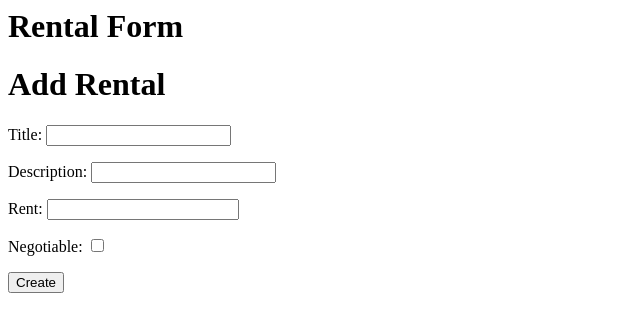
After one commit to dpakach/RentalService, a Django app: page /rentals/create/ in a window 1280 px wide. The commit adds this page. Shown: the top 332 px of the page, without its empty margins (0-640 px from the left). Run offline with Django 3.2, Linux system fonts and the light colour scheme.

Commit message:
New view for creating rentals
A basic view for creating rentals added.
Doesn't contains all the fields, validation and other stuff

```diff
--- /dev/null
+++ b/RentalService/rentals/forms.py
@@ -0,0 +1,10 @@
+from django import forms
+
+from .models import Rental
+
+
+class RentalCreateForm(forms.ModelForm):
+
+    class Meta():
+        model = Rental
+        fields = ['title','description', 'rent', 'negotiable']
--- a/RentalService/rentals/models.py
+++ b/RentalService/rentals/models.py
@@ -15,7 +15,7 @@ class Rental(models.Model):
 
     # author = models.ForeignKey('User')
     title = models.CharField(max_length=128)
-    discription = models.CharField(max_length=1024)
+    description = models.CharField(max_length=1024)
     created_date = models.DateTimeField(default=timezone.now)
     rent = models.BigIntegerField()
     negotiable = models.BooleanField()
--- a/RentalService/rentals/templates/rentals/detail.html
+++ b/RentalService/rentals/templates/rentals/detail.html
@@ -1,7 +1,7 @@
 <h1>{{ rental.title }}</h1>
 created_date : {{ rental.created_date  }}
 
-<p> {{ rental.disription }}</p>
+<p> {{ rental.desription }}</p>
 <p> {{ rental.rent }} </p>
 {% if rental.negotiable %}
         the rent is negotiable
--- /dev/null
+++ b/RentalService/rentals/templates/rentals/rental_form.html
@@ -0,0 +1,12 @@
+<h1>Rental Form</h1>
+<h1>Add Rental</h1>
+{% if form.errors %}
+        {{ form.errors }}
+{% endif %}
+
+<form class="rental_form" method="POST">
+        {% csrf_token %}
+        {{ form.as_p }}
+        <button type="submit">Create</button>
+
+</form>
--- a/RentalService/rentals/urls.py
+++ b/RentalService/rentals/urls.py
@@ -3,6 +3,7 @@ from django.conf.urls import url
 from .views import (
     IndexView,
     DetailView,
+    RentalCreateView,
 )
 
 app_name = 'rentals'
@@ -10,4 +11,5 @@ app_name = 'rentals'
 urlpatterns = [
     url(r'^$', IndexView.as_view(), name="index"),
     url(r'^(?P<pk>[0-9]+)/$', DetailView.as_view(), name="detail"),
+    url(r'^create/$', RentalCreateView.as_view(), name="create"),
 ]
--- a/RentalService/rentals/views.py
+++ b/RentalService/rentals/views.py
@@ -1,7 +1,10 @@
 from django.shortcuts import render
 from django.views import generic
+from django.core.urlresolvers import reverse
 
 from .models import Rental
+from .forms import RentalCreateForm
+
 
 # Create your views here.
 
@@ -17,3 +20,9 @@ class IndexView(generic.ListView):
 class DetailView(generic.DetailView):
     model = Rental
     template_name = 'rentals/detail.html'
+
+
+class RentalCreateView(generic.CreateView):
+    form_class = RentalCreateForm
+    template_name = 'rentals/rental_form.html'
+    success_url = '/rentals/'
--- a/RentalService/requirements/common.txt
+++ b/RentalService/requirements/common.txt
@@ -1,4 +1,4 @@
-Django==1.11.7
+Django==1.11.8
 
 # Configuration
 django-environ==0.4.4
```
Also changed, not shown: RentalService/db.sqlite3, RentalService/rentals/migrations/0002_auto_20180124_1233.py (added).
